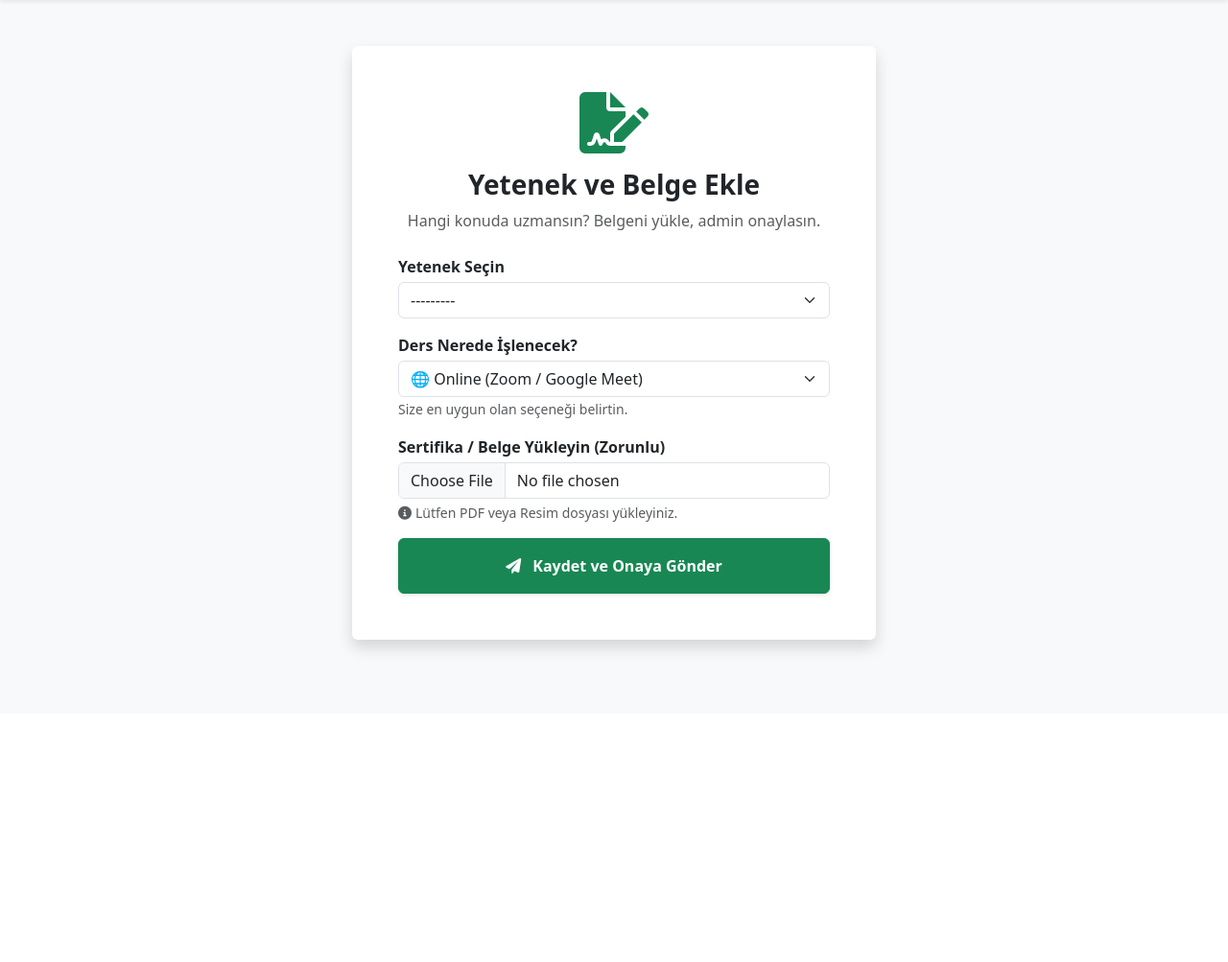
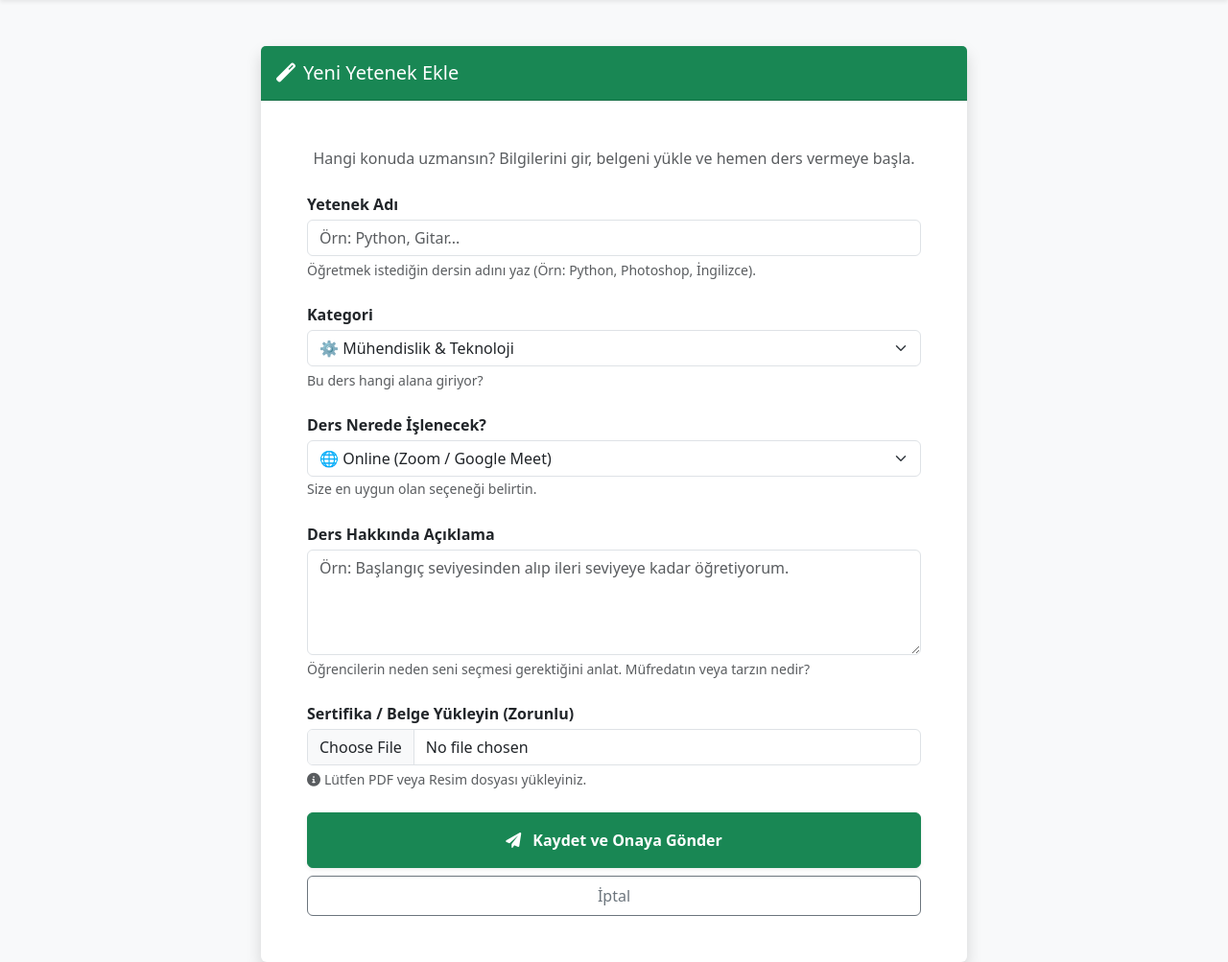
Before and after one commit to bugraozkaya/Uniskill, a Django app: page /add-skill/ in a window 1280 px wide. Shown: the part 56-1059 px from the top of the page at 96% size. Before the commit the page ends 739 px from the top, so only its background shows below. Run offline with Django 5.2, Linux system fonts and the light colour scheme; a user stored in the database is signed in; tables that the repository leaves empty hold one stand-in row (values such as "Sample post").

Commit message:
Yetenek ekleme kısmı bitti

```diff
--- a/core/forms.py
+++ b/core/forms.py
@@ -1,21 +1,15 @@
 from django import forms
 from django.contrib.auth.forms import UserCreationForm
-# Modelleri import et (Review modelini eklemeyi unutma!)
-from .models import User, UserSkill, Skill, Category, Session, Review
-from .models import Message
-from django import forms
-from .models import UserSkill
+from .models import User, UserSkill, Skill, Session, Review, Message, CATEGORY_CHOICES
 
+# --- 1. KAYIT FORMU ---
 class OgrenciKayitFormu(UserCreationForm):
-    # ... (Buradaki eski kodların aynen kalsın) ...
-    class Meta:
-        model = User
-        fields = ['username', 'first_name', 'last_name', 'email', 'department', 'phone_number']
     department = forms.CharField(label="Bölüm", widget=forms.TextInput(attrs={'class': 'form-control'}))
+    phone_number = forms.CharField(label="Telefon Numarası", required=False, widget=forms.TextInput(attrs={'class': 'form-control'}))
+
     referral_code = forms.CharField(
         label="Davet Kodu (Opsiyonel)",
         required=False,
-        help_text="Sizi davet eden arkadaşınızın kullanıcı adı.",
         widget=forms.TextInput(attrs={'class': 'form-control', 'placeholder': 'Örn: burak'})
     )
 
@@ -23,9 +17,6 @@ class OgrenciKayitFormu(UserCreationForm):
         model = User
         fields = ['username', 'first_name', 'last_name', 'email', 'department', 'phone_number']
 
-    department = forms.CharField(label="Bölüm", widget=forms.TextInput(attrs={'class': 'form-control'}))
-
-    # Temizleme (Validation) işlemi: Girilen kod gerçekten var mı?
     def clean_referral_code(self):
         code = self.cleaned_data.get('referral_code')
         if code:
@@ -34,17 +25,61 @@ class OgrenciKayitFormu(UserCreationForm):
             return code
         return None
 
-class YetenekEkleFormu(forms.ModelForm):
-    # ... (Buradaki eski kodların aynen kalsın) ...
-    category = forms.ModelChoiceField(queryset=Category.objects.all(), label="Kategori Seçin", widget=forms.Select(attrs={'class': 'form-select'}))
-    skill_name = forms.CharField(label="Yetenek Adı (Örn: Python, Gitar)", widget=forms.TextInput(attrs={'class': 'form-control'}))
-    description = forms.CharField(label="Açıklama (Opsiyonel)", required=False, widget=forms.Textarea(attrs={'class': 'form-control', 'rows': 3}))
+# --- 2. YETENEK EKLEME FORMU (DÜZELTİLDİ) ---
+class UserSkillForm(forms.ModelForm):
+    skill_name = forms.CharField(
+        label="Yetenek Adı",
+        max_length=100,
+        widget=forms.TextInput(attrs={'class': 'form-control', 'placeholder': 'Örn: Python, Gitar...'})
+    )
+
+    category = forms.ChoiceField(
+        label="Kategori",
+        choices=CATEGORY_CHOICES,
+        widget=forms.Select(attrs={'class': 'form-select'})
+    )
+
+    description = forms.CharField(
+        label="Ders Hakkında Açıklama",
+        required=False,
+        widget=forms.Textarea(attrs={
+            'class': 'form-control',
+            'rows': 4,
+            'placeholder': 'Örn: Başlangıç seviyesinden alıp ileri seviyeye kadar öğretiyorum.'
+        })
+    )
+
     class Meta:
         model = UserSkill
-        fields = []
+        fields = ['certificate', 'location', 'description']
+        widgets = {
+            'location': forms.Select(attrs={'class': 'form-select'}),
+            'certificate': forms.FileInput(attrs={'class': 'form-control'}),
+        }
 
+    # *** İŞTE BU METOD SİLİNDİĞİ İÇİN HATA ALIYORDUN ***
+    def save(self, commit=True):
+        instance = super().save(commit=False)
+
+        # Formdan gelen yetenek ismini ve kategoriyi al
+        input_name = self.cleaned_data['skill_name'].strip().title()
+        input_category = self.cleaned_data['category']
+
+        # Yeteneği bul veya oluştur
+        skill_obj, created = Skill.objects.get_or_create(
+            name=input_name,
+            defaults={'category': input_category}
+        )
+
+        # Oluşan yeteneği kayda bağla
+        instance.skill = skill_obj
+
+        if commit:
+            instance.save()
+        return instance
+
+# --- 3. DERS TALEP FORMU ---
 class DersTalepFormu(forms.ModelForm):
-    # ... (Buradaki eski kodların aynen kalsın) ...
     class Meta:
         model = Session
         fields = ['date', 'duration']
@@ -52,47 +87,22 @@ class DersTalepFormu(forms.ModelForm):
             'date': forms.DateTimeInput(attrs={'type': 'datetime-local', 'class': 'form-control'}),
             'duration': forms.NumberInput(attrs={'class': 'form-control', 'min': 1, 'max': 5}),
         }
-        labels = {
-            'date': 'Ders Tarihi ve Saati',
-            'duration': 'Süre (Saat)',
-        }
 
-# --- EKSİK OLAN KISIM BURASI, BUNU EN ALTA YAPIŞTIR ---
+# --- 4. DEĞERLENDİRME FORMU ---
 class DegerlendirmeFormu(forms.ModelForm):
     class Meta:
         model = Review
         fields = ['rating', 'comment']
         widgets = {
             'rating': forms.Select(choices=[(i, f'{i} Yıldız') for i in range(5, 0, -1)], attrs={'class': 'form-select'}),
-            'comment': forms.Textarea(attrs={'class': 'form-control', 'rows': 3, 'placeholder': 'Hoca nasıldı? Dersten memnun kaldın mı?'}),
-        }
-        labels = {
-            'rating': 'Puanınız',
-            'comment': 'Yorumunuz',
+            'comment': forms.Textarea(attrs={'class': 'form-control', 'rows': 3}),
         }
 
+# --- 5. MESAJ FORMU ---
 class MesajFormu(forms.ModelForm):
     class Meta:
         model = Message
         fields = ['body']
         widgets = {
-            'body': forms.Textarea(attrs={'class': 'form-control', 'rows': 3, 'placeholder': 'Merhaba, ders hakkında sormak istediğim...'})
+            'body': forms.Textarea(attrs={'class': 'form-control', 'rows': 3})
         }
-        labels = {
-            'body': 'Mesajınız'
-        }
-
-
-
-# core/forms.py
-
-class UserSkillForm(forms.ModelForm):
-    class Meta:
-        model = UserSkill
-        # Fields listesine 'location'ı eklemeyi UNUTMA!
-        fields = ['skill', 'location', 'certificate']
-        widgets = {
-            'skill': forms.Select(attrs={'class': 'form-select'}),
-            'location': forms.Select(attrs={'class': 'form-select'}), # <-- Yeni Stil
-            'certificate': forms.FileInput(attrs={'class': 'form-control'})
-        }
--- a/core/templates/core/add_skill.html
+++ b/core/templates/core/add_skill.html
@@ -18,39 +18,61 @@
 
     <div class="container">
         <div class="row justify-content-center">
-            <div class="col-md-6">
+            <div class="col-md-8">
                 <div class="card shadow border-0">
+                    <div class="card-header bg-success text-white p-3">
+                        <h5 class="mb-0"><i class="fas fa-magic me-2"></i>Yeni Yetenek Ekle</h5>
+                    </div>
                     <div class="card-body p-5">
                         <div class="text-center mb-4">
-                            <i class="fas fa-file-signature fa-4x text-success"></i>
-                            <h3 class="mt-3 fw-bold text-dark">Yetenek ve Belge Ekle</h3>
-                            <p class="text-muted">Hangi konuda uzmansın? Belgeni yükle, admin onaylasın.</p>
+                            <p class="text-muted">Hangi konuda uzmansın? Bilgilerini gir, belgeni yükle ve hemen ders vermeye başla.</p>
                         </div>
 
                         <form method="post" enctype="multipart/form-data">
                             {% csrf_token %}
 
-                            <div class="mb-3">
-                                <label class="fw-bold mb-1">Yetenek Seçin</label>
-                                {{ form.skill }}
+                            <div class="mb-4">
+                                <label class="fw-bold mb-1 text-dark">Yetenek Adı</label>
+                                {{ form.skill_name }}
+                                <div class="form-text text-muted">
+                                    Öğretmek istediğin dersin adını yaz (Örn: Python, Photoshop, İngilizce).
+                                </div>
                             </div>
-                            <div class="mb-3">
-                                <label class="fw-bold mb-1">Ders Nerede İşlenecek?</label>
+
+                            <div class="mb-4">
+                                <label class="fw-bold mb-1 text-dark">Kategori</label>
+                                {{ form.category }}
+                                <div class="form-text text-muted">Bu ders hangi alana giriyor?</div>
+                            </div>
+
+                            <div class="mb-4">
+                                <label class="fw-bold mb-1 text-dark">Ders Nerede İşlenecek?</label>
                                 {{ form.location }}
                                 <small class="text-muted">Size en uygun olan seçeneği belirtin.</small>
                             </div>
 
-                            <div class="mb-3">
-                                <label class="fw-bold mb-1">Sertifika / Belge Yükleyin (Zorunlu)</label>
+                            <div class="mb-4">
+                                <label class="fw-bold mb-1 text-dark">Ders Hakkında Açıklama</label>
+                                {{ form.description }}
+                                <div class="form-text text-muted">
+                                    Öğrencilerin neden seni seçmesi gerektiğini anlat. Müfredatın veya tarzın nedir?
+                                </div>
+                            </div>
+
+                            <div class="mb-4">
+                                <label class="fw-bold mb-1 text-dark">Sertifika / Belge Yükleyin (Zorunlu)</label>
                                 {{ form.certificate }}
                                 <small class="text-muted d-block mt-1">
                                     <i class="fas fa-info-circle me-1"></i>Lütfen PDF veya Resim dosyası yükleyiniz.
                                 </small>
                             </div>
 
-                            <button type="submit" class="btn btn-success w-100 py-3 fw-bold shadow-sm">
-                                <i class="fas fa-paper-plane me-2"></i> Kaydet ve Onaya Gönder
-                            </button>
+                            <div class="d-grid gap-2">
+                                <button type="submit" class="btn btn-success py-3 fw-bold shadow-sm">
+                                    <i class="fas fa-paper-plane me-2"></i> Kaydet ve Onaya Gönder
+                                </button>
+                                <a href="{% url 'dashboard' %}" class="btn btn-outline-secondary py-2">İptal</a>
+                            </div>
                         </form>
                     </div>
                 </div>
--- a/core/views.py
+++ b/core/views.py
@@ -7,6 +7,8 @@ from django.db import models
 from django.db.models import Q, Count, Sum
 from django.utils import timezone
 from django.core.cache import cache
+from .models import User, UserSkill, Skill, Session, Review, Message, CATEGORY_CHOICES
+from django.db.models import Q
 
 # --- FORMLAR ---
 from .forms import (
@@ -26,7 +28,7 @@ from .models import (
     Session,
     Review,
     Message,
-    Category, # <-- HATA VEREN PARÇA BUYDU, ARTIK TAMAM
+
     Profile
 )
 
@@ -115,53 +117,62 @@ def logout_view(request):
     return redirect('login')
 
 
+# core/views.py içindeki add_skill fonksiyonu
+
 @login_required
 def add_skill(request):
     if request.method == 'POST':
-        # request.FILES önemli! Dosya yüklemek için şart.
         form = UserSkillForm(request.POST, request.FILES)
         if form.is_valid():
-            new_skill = form.save(commit=False)
-            new_skill.user = request.user
-            new_skill.is_approved = False # Admin onaylayana kadar pasif
-            new_skill.save()
-            messages.success(request, "Yetenek eklendi! Admin sertifikanızı onayladıktan sonra ders verebileceksiniz.")
+            # 1. Kaydı oluştur ama henüz DB'ye yazma (skill ve description burada otomatik set edilir)
+            user_skill = form.save(commit=False)
+
+            # 2. Eksik olan kullanıcıyı ekle
+            user_skill.user = request.user
+
+            # 3. Şimdi her şey tamamsa kaydet
+            user_skill.save()
+
+            messages.success(request, f"'{user_skill.skill.name}' yeteneği başarıyla eklendi! Admin onayı bekleniyor.")
             return redirect('dashboard')
     else:
         form = UserSkillForm()
 
     return render(request, 'core/add_skill.html', {'form': form})
-
-
 # core/views.py içindeki search_skills fonksiyonu
 
 # core/views.py içindeki search_skills fonksiyonunun FİNAL HALİ
 
+# Gerekli importları en tepeye eklediğinden emin ol:
+# from .models import UserSkill, CATEGORY_CHOICES
+# from django.db.models import Q
+
 def search_skills(request):
-    query = request.GET.get('q')
-    category_id = request.GET.get('category')
-
-    # 1. ADIM: Veritabanından SADECE ONAYLI olanları çek
-    # (Burada 'onaylilar' yerine direkt 'skills' değişkenini kullanıyoruz)
+    # 1. ADIM: Sadece onaylı yetenekleri çek
     skills = UserSkill.objects.filter(is_approved=True)
 
-    # 2. ADIM: Arama kelimesi varsa filtrele
+    query = request.GET.get('q')
+    category_code = request.GET.get('category') # Artık ID değil, kod geliyor (örn: 'software')
+
+    # 2. ADIM: Arama kelimesi varsa filtrele (Hem ders adında hem hoca adında arar)
     if query:
         skills = skills.filter(
-            models.Q(skill__name__icontains=query) |
-            models.Q(skill__description__icontains=query)
+            Q(skill__name__icontains=query) |
+            Q(skill__description__icontains=query) |
+            Q(user__username__icontains=query) |
+            Q(user__first_name__icontains=query)
         )
 
     # 3. ADIM: Kategori seçildiyse filtrele
-    if category_id:
-        skills = skills.filter(skill__category_id=category_id)
-
-    # Kategorileri dropdown için gönder
-    categories = Category.objects.all()
+    # 'all' seçeneği HTML'den "Tüm Kategoriler" olarak gelebilir, onu filtrelemeyiz.
+    if category_code and category_code != 'all':
+        # DİKKAT: Artık 'skill__category_id' DEĞİL, 'skill__category' kullanıyoruz.
+        skills = skills.filter(skill__category=category_code)
 
     context = {
         'skills': skills,
-        'categories': categories,
+        # Veritabanından (Category.objects.all) değil, models.py'deki listeden çekiyoruz:
+        'categories': CATEGORY_CHOICES,
     }
     return render(request, 'core/search_skills.html', context)
 
```
Also changed, not shown: core/admin.py (+32 -48 lines), core/models.py (+33 -46 lines), core/templates/core/search_skills.html (+16 -26 lines), core/migrations/0001_initial.py, core/migrations/0002_message.py (deleted), core/migrations/0002_userskill_description.py (added), core/migrations/0003_alter_session_status_profile.py (deleted), core/migrations/0004_userskill_certificate_userskill_is_approved_and_more.py (deleted), core/migrations/0005_userskill_location.py (deleted).
